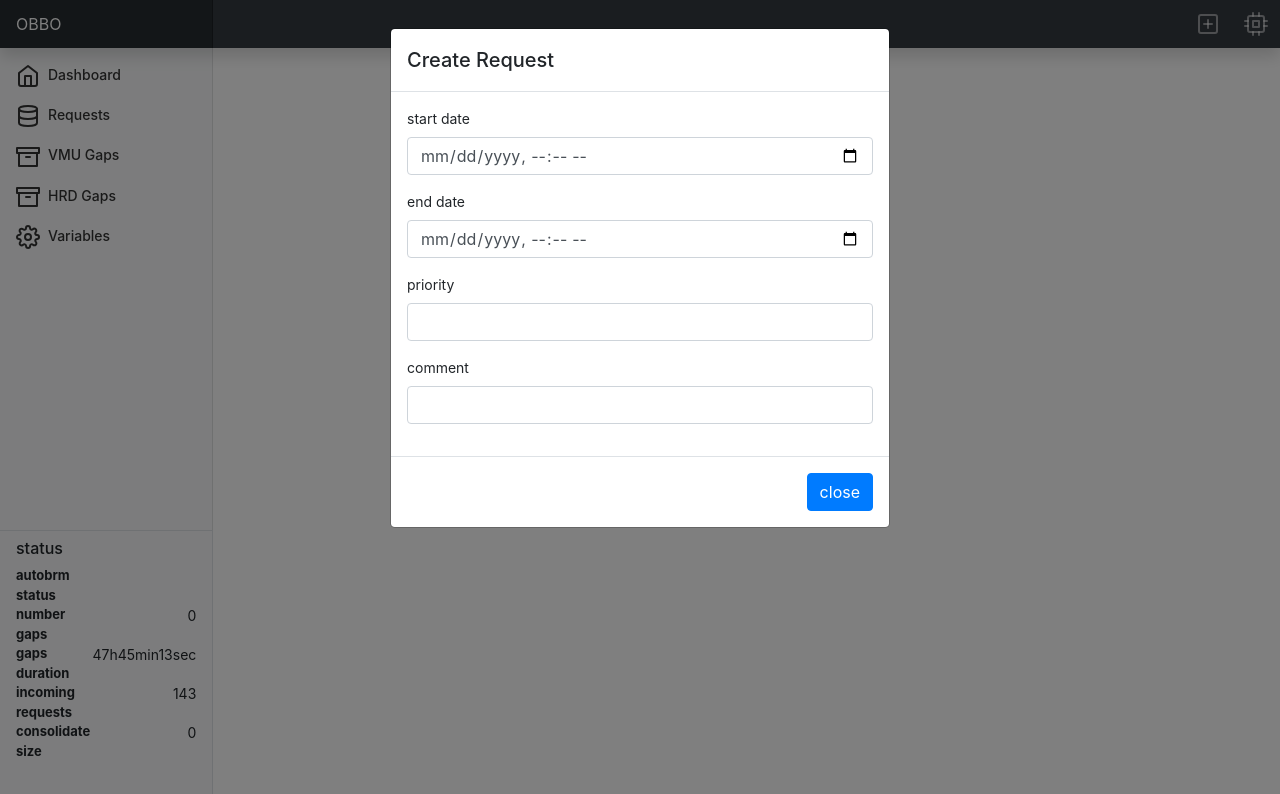
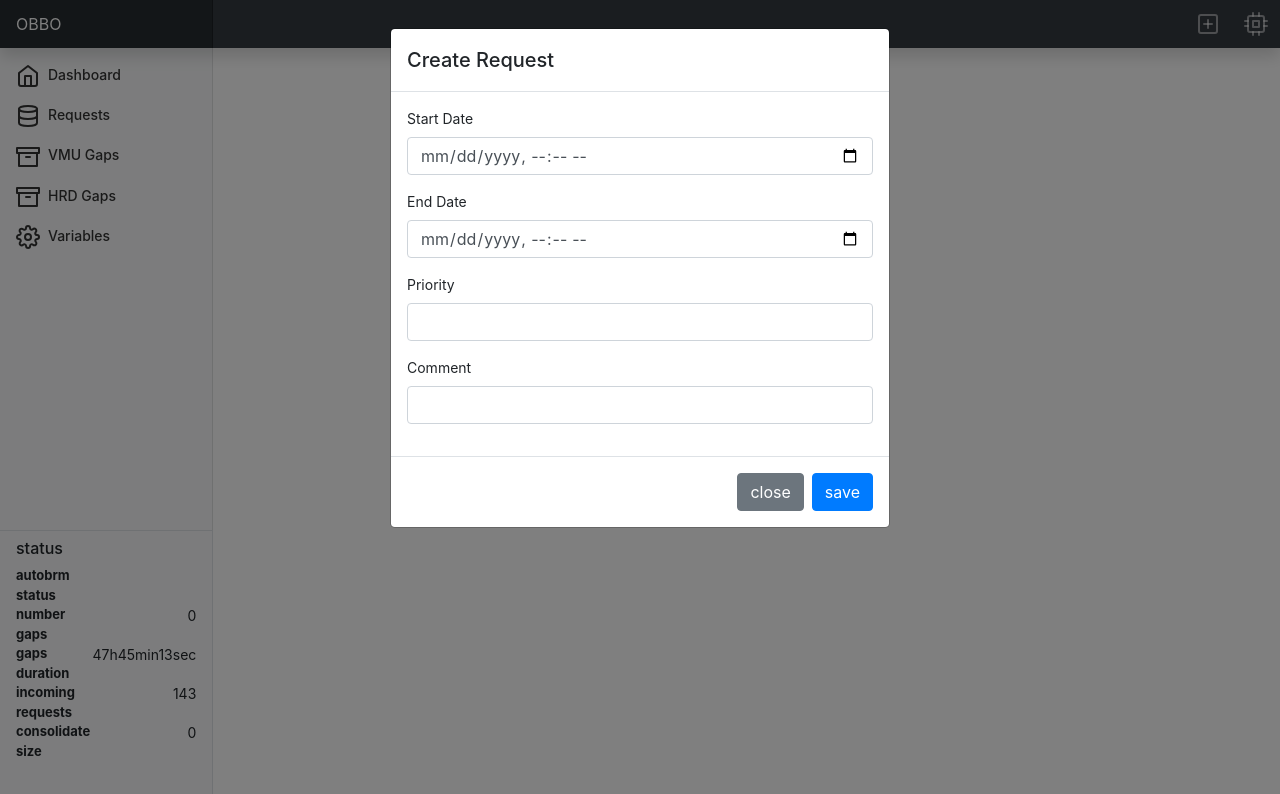
Before and after one commit to busoc/obbo, a Vue app: page /new in a window 1280 px wide. Shown: the top 794 px of the page. Built offline with nearby package versions, Linux system fonts and the light colour scheme; no server answers.

Commit message:
edit variable component

```diff
--- a/src/components/Config.vue
+++ b/src/components/Config.vue
@@ -1,5 +1,6 @@
 <template>
   <div>
+    <router-view></router-view>
     <PageHeader :title="'settings'"/>
     <table class="table table-hover my-3">
       <thead class="thead-dark">
@@ -16,7 +17,7 @@
           <td class="text-center">{{v.type || "-"}}</td>
           <td>{{v.value}}</td>
           <td class="text-right">
-            <router-link :to="{name: 'view.variable', params:{id: v.id}}" class="btn btn-primary btn-sm mx-2">
+            <router-link :to="{name: 'edit.variable', params:{id: v.id}}" class="btn btn-primary btn-sm mx-2">
               <i data-feather="edit"></i>
             </router-link>
           </td>
@@ -40,6 +41,9 @@ export default {
   beforeRouteEnter (to, from, next) {
     next(vm => vm.fetch())
   },
+  beforeRouteUpdate() {
+    this.fetch()
+  },
   updated() {
     feather.replace()
   },
--- /dev/null
+++ b/src/components/EditVariable.vue
@@ -0,0 +1,74 @@
+<template>
+  <div class="modal" tabindex="-1">
+  <div class="modal-dialog">
+    <div class="modal-content">
+      <div class="modal-header">
+        <h5 class="modal-title">Edit Variable</h5>
+      </div>
+      <div class="modal-body">
+        <form @submit.prevent="register">
+          <p v-if="err" class="alert alert-danger border-0">{{err}}</p>
+          <div class="form-group">
+            <label for="name" class="text-capitalize">name</label>
+            <input readonly v-model="name" type="text" class="form-control" id="name"/>
+          </div>
+          <div class="form-group">
+            <label for="value" class="text-capitalize">value</label>
+            <input v-model="value" type="text" class="form-control" id="value"/>
+          </div>
+        </form>
+      </div>
+      <div class="modal-footer">
+        <router-link :to="{name: 'view.settings'}" class="btn btn-secondary">close</router-link>
+        <button @click="register" type="button" class="btn btn-primary">save</button>
+      </div>
+    </div>
+  </div>
+</div>
+</template>
+
+<script>
+import $ from 'jquery'
+import 'bootstrap'
+
+export default {
+  name: 'EditVariable',
+  data() {
+    return {
+      name: "",
+      value: "",
+      err: "",
+    }
+  },
+  methods: {
+    register() {
+      if (!this.value) {
+        return
+      }
+      this.$store.dispatch("update.variable", {id: this.$route.params.id, data: {value: this.value}})
+        .catch(rs => this.err = rs)
+        .then(() => {
+          this.$router.push({name: 'view.settings'})
+        })
+    },
+    toggle() {
+      $(this.$el).modal('toggle')
+    },
+  },
+  beforeRouteEnter(to, from, next) {
+    next(v => {
+        let obj = v.$store.getters.variable(to.params.id)
+        v.name = obj.name
+        v.value = obj.value
+        v.toggle()
+    });
+  },
+  beforeRouteLeave(to, from, next) {
+    this.toggle()
+    return next()
+  },
+  mounted() {
+    $(this.$el).modal({show: false, keyboard: false, backdrop: 'static'})
+  },
+}
+</script>
--- a/src/components/NewRequest.vue
+++ b/src/components/NewRequest.vue
@@ -6,28 +6,29 @@
         <h5 class="modal-title">Create Request</h5>
       </div>
       <div class="modal-body">
-        <form @submit.prevent>
+        <form @submit.prevent="register">
           <p v-if="err" class="alert alert-danger border-0">{{err}}</p>
           <div class="form-group">
-            <label for="dtstart">start date</label>
-            <input type="datetime-local" v-model="dtstart" class="form-control" id="dtstart"/>
+            <label class="text-capitalize" for="dtstart">start date</label>
+            <input type="datetime-local" v-model="dtstart" :class="['form-control', {'is-invalid': errors.dtstart}]" id="dtstart"/>
           </div>
           <div class="form-group">
-            <label for="dtend">end date</label>
-            <input type="datetime-local" v-model="dtend" class="form-control" id="dtend"/>
+            <label class="text-capitalize" for="dtend">end date</label>
+            <input type="datetime-local" v-model="dtend" :class="['form-control', {'is-invalid': errors.dtend}]" id="dtend"/>
           </div>
           <div class="form-group">
-            <label for="priority">priority</label>
+            <label class="text-capitalize" for="priority">priority</label>
             <input type="number" v-model="priority" class="form-control" id="priority"/>
           </div>
           <div class="form-group">
-            <label for="comment">comment</label>
-            <input type="number" v-model="comment" class="form-control" id="comment"/>
+            <label class="text-capitalize" for="comment">comment</label>
+            <input type="text" v-model="comment" class="form-control" id="comment"/>
           </div>
         </form>
       </div>
       <div class="modal-footer">
-        <router-link :to="{name: prev}" class="btn btn-primary">close</router-link>
+        <router-link :to="{name: prev}" class="btn btn-secondary">close</router-link>
+        <button :disabled="errors.dtstart || errors.dtend" @click="register" type="button" class="btn btn-primary">save</button>
       </div>
     </div>
   </div>
@@ -35,9 +36,9 @@
 </template>
 
 <script>
+import {DateTime} from 'luxon'
 import $ from 'jquery'
 import 'bootstrap'
-import {DateTime} from 'luxon'
 
 export default {
   name: 'NewRequest',
@@ -49,12 +50,52 @@ export default {
       priority: "",
       comment: "",
       err: "",
+      errors: {
+        dtstart: false,
+        dtend: false,
+      },
     }
   },
   methods: {
     toggle() {
       $(this.$el).modal('toggle')
     },
+    register() {
+      let start = DateTime.fromISO(this.dtstart)
+      let end = DateTime.fromISO(this.dtend)
+      let q = {
+        comment: this.comment,
+        priority: parseInt(this.priority),
+        dtstart: "",
+        dtend: "",
+      }
+
+      this.errors.dtstart = false
+      this.errors.dtend = false
+
+      if (!start.isValid) {
+        this.errors.dtstart = true
+        return
+      }
+      q.dtstart = start.toFormat("yyyy-LL-dd'T'HH:mm:ss'Z'")
+      if (!end.isValid) {
+        this.errors.dtend = true
+        return
+      }
+      q.dtend = end.toFormat("yyyy-LL-dd'T'HH:mm:ss'Z'")
+
+      if (end < start) {
+        this.errors.dtstart = true
+        this.errors.dtend = true
+        return
+      }
+
+      this.$store.dispatch("register.request", q)
+        .catch(rs => this.err = rs)
+        .then(() => {
+          this.$router.push({name: this.prev})
+        })
+    }
   },
   beforeRouteEnter(to, from, next) {
     next(v => {
--- a/src/components/VmuGap.vue
+++ b/src/components/VmuGap.vue
@@ -43,9 +43,9 @@
           <td>{{g.dtend}}</td>
           <td class="text-center">{{g.last - g.first}}</td>
           <td class="text-right">
-            <router-link :to="{name: 'view.vmu.detail', params: {id: g.id}}" class="btn btn-primary btn-sm mx-1">
+            <!-- <router-link :to="{name: 'view.vmu.detail', params: {id: g.id}}" class="btn btn-primary btn-sm mx-1">
               <i data-feather="edit"></i>
-            </router-link>
+            </router-link> -->
             <router-link title="create request" :to="{name: 'vmu.new.request', params: {id: g.id}, query: {dtstart: g.dtstart, dtend: g.dtend}}" class="btn btn-secondary btn-sm mx-1">
               <i data-feather="plus-square"></i>
             </router-link>
--- a/src/main.js
+++ b/src/main.js
@@ -3,6 +3,7 @@ import App from './App.vue'
 import Autobrm from './components/Autobrm.vue'
 import Requests from './components/Requests.vue'
 import NewRequest from './components/NewRequest.vue'
+import EditVariable from './components/EditVariable.vue'
 import VmuGap from './components/VmuGap.vue'
 import HrdGap from './components/HrdGap.vue'
 import Config from './components/Config.vue'
@@ -46,8 +47,14 @@ const routes = [
         ],
       },
       {path: '/archives/hrd/:id', name: 'view.hrd.detail', component: HrdGapDetail},
-      {path: '/settings/', name: 'view.settings', component: Config},
-      {path: '/settings/:id', name: 'view.variable'},
+      {
+        path: '/settings/',
+        name: 'view.settings',
+        component: Config,
+        children: [
+          {path: '/settings/:id', name: 'edit.variable', component: EditVariable},
+        ],
+      },
     ],
   },
 ]
--- a/src/store.js
+++ b/src/store.js
@@ -23,6 +23,10 @@ const getters = {
   },
   sortGapsHRD: (state) => (field, order) => {
     return orderArray(state.hrdgaps, field, order)
+  },
+  variable: (state) => (id) => {
+    let i = state.config.findIndex(v => v.id == id)
+    return i < 0 ? {} : state.config[i]
   },
   totalSize(state) {
     return state.status.hrd ? state.status.hrd.gap : 0
@@ -105,6 +109,22 @@ const actions = {
   'fetch.vmu.records'() {
     return fetchBasic(`${process.env.VUE_APP_API}/archives/vmu/records/`)
   },
+  'register.request'(_, data) {
+    return fetch(`${process.env.VUE_APP_API}/requests/`, {headers, method: 'POST', body: JSON.stringify(data)}).then(rs => {
+      if (!rs.ok) {
+        return Promise.reject(rs.statusText)
+      }
+      return Promise.resolve(data)
+    })
+  },
+  'update.variable'(_, {id, data}) {
+    return fetch(`${process.env.VUE_APP_API}/config/${id}`, {headers, method: 'PUT', body: JSON.stringify(data)}).then(rs => {
+      if (!rs.ok) {
+        return Promise.reject(rs.statusText)
+      }
+      return Promise.resolve(data)
+    })
+  },
 }
 
 export default createStore({
```
